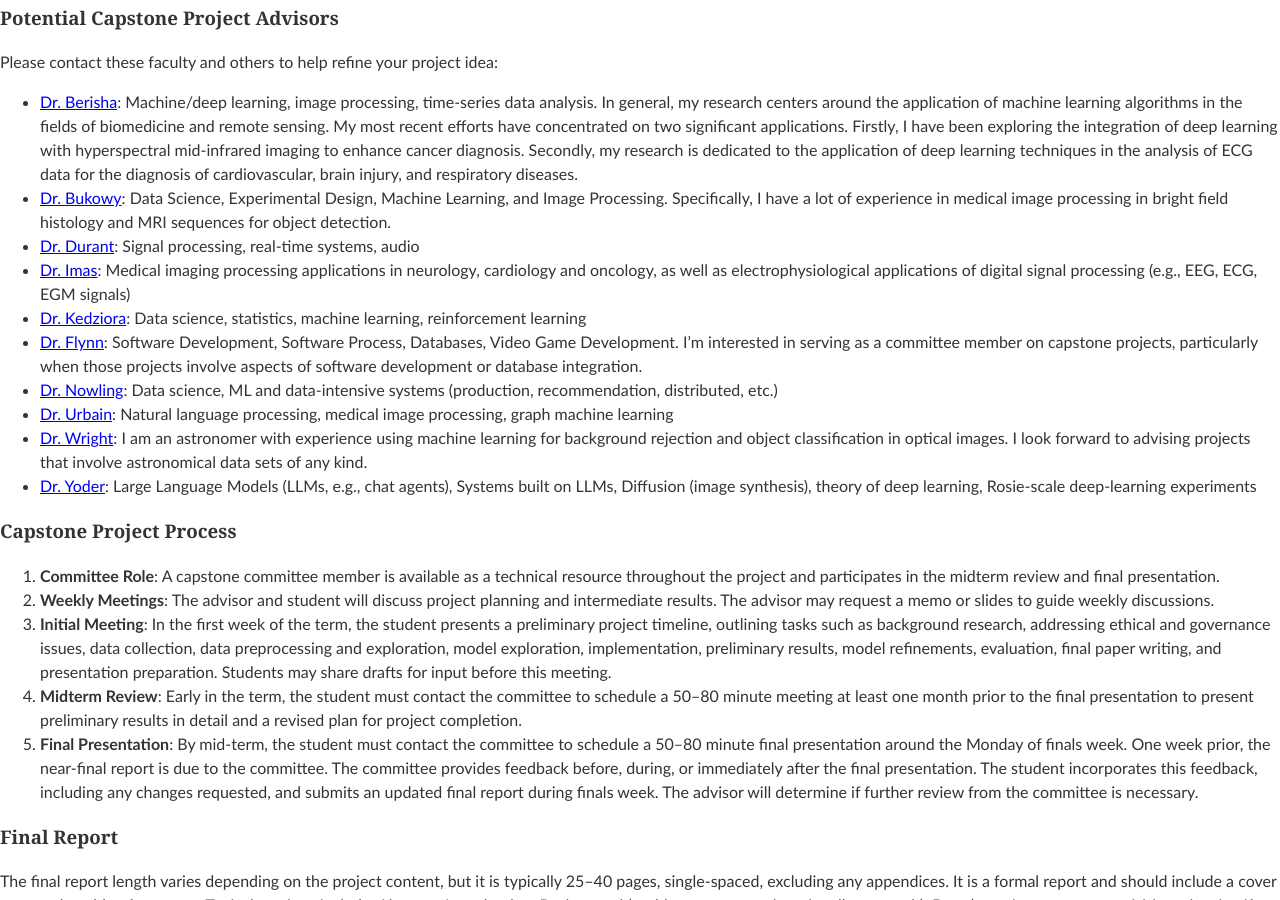
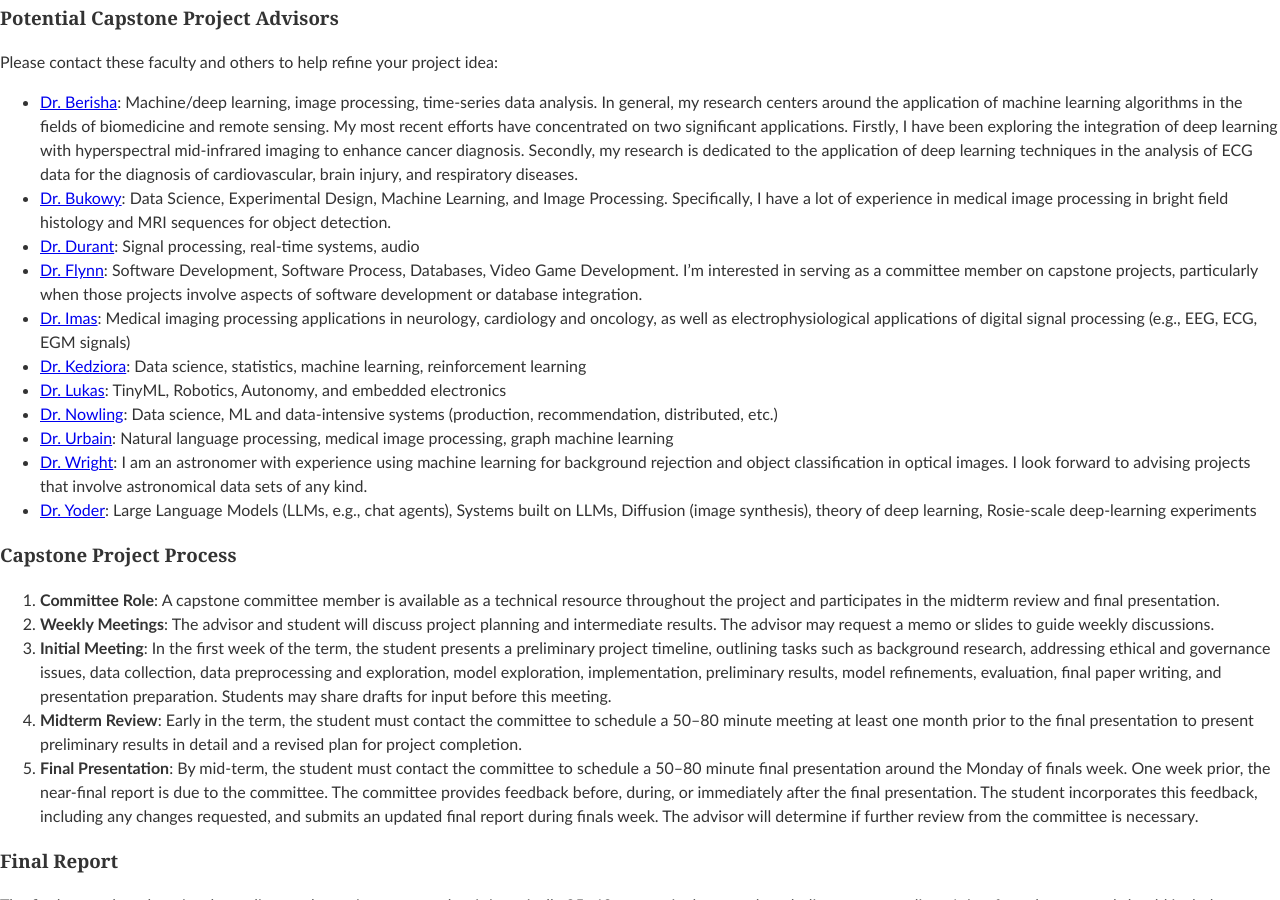
Before and after one commit to edurant/edurant.github.io, a Jekyll site: the page built from advising/msml.md, in a window 1280 px wide and 900 px high, scrolled down 7166 px. Built offline with Jekyll 4.4.1, drawn with Linux system fonts in a browser that asks for light colours.

Commit message:
+Dr. Lukas in CSC7901 advisors

```diff
--- a/advising/msml.md
+++ b/advising/msml.md
@@ -208,9 +208,10 @@ Please contact these faculty and others to help refine your project idea:
 * [Dr. Berisha][Dr. Berisha]: Machine/deep learning, image processing, time-series data analysis. In general, my research centers around the application of machine learning algorithms in the fields of biomedicine and remote sensing. My most recent efforts have concentrated on two significant applications. Firstly, I have been exploring the integration of deep learning with hyperspectral mid-infrared imaging to enhance cancer diagnosis. Secondly, my research is dedicated to the application of deep learning techniques in the analysis of ECG data for the diagnosis of cardiovascular, brain injury, and respiratory diseases.
 * [Dr. Bukowy][Dr. Bukowy]: Data Science, Experimental Design, Machine Learning, and Image Processing. Specifically, I have a lot of experience in medical image processing in bright field histology and MRI sequences for object detection.
 * [Dr. Durant][Dr. Durant]: Signal processing, real-time systems, audio
+* [Dr. Flynn][Dr. Flynn]: Software Development, Software Process, Databases, Video Game Development. I’m interested in serving as a committee member on capstone projects, particularly when those projects involve aspects of software development or database integration.
 * [Dr. Imas][Dr. Imas]: Medical imaging processing applications in neurology, cardiology and oncology, as well as electrophysiological applications of digital signal processing (e.g., EEG, ECG, EGM signals)
 * [Dr. Kedziora][Dr. Kedziora]: Data science, statistics, machine learning, reinforcement learning
-* [Dr. Flynn][Dr. Flynn]: Software Development, Software Process, Databases, Video Game Development. I’m interested in serving as a committee member on capstone projects, particularly when those projects involve aspects of software development or database integration.
+* [Dr. Lukas][Dr. Lukas]: TinyML, Robotics, Autonomy, and embedded electronics
 * [Dr. Nowling][Dr. Nowling]: Data science, ML and data-intensive systems (production, recommendation, distributed, etc.)
 * [Dr. Urbain][Dr. Urbain]: Natural language processing, medical image processing, graph machine learning
 * [Dr. Wright][Dr. Wright]: I am an astronomer with experience using machine learning for background rejection and object classification in optical images. I look forward to advising projects that involve astronomical data sets of any kind.
@@ -222,6 +223,7 @@ Please contact these faculty and others to help refine your project idea:
 [Dr. Flynn]: https://www.msoe.edu/directory/profile/jonathon.magana/
 [Dr. Imas]: https://www.linkedin.com/in/olgaimas/
 [Dr. Kedziora]: https://www.linkedin.com/in/jeremy-kedziora/
+[Dr. Lukas]: https://www.linkedin.com/in/richard-lukas/
 [Dr. Nowling]: https://rnowling.github.io/
 [Dr. Urbain]: https://github.com/jayurbain
 [Dr. Wright]: https://www.linkedin.com/in/adam-wright-msoe/
```
